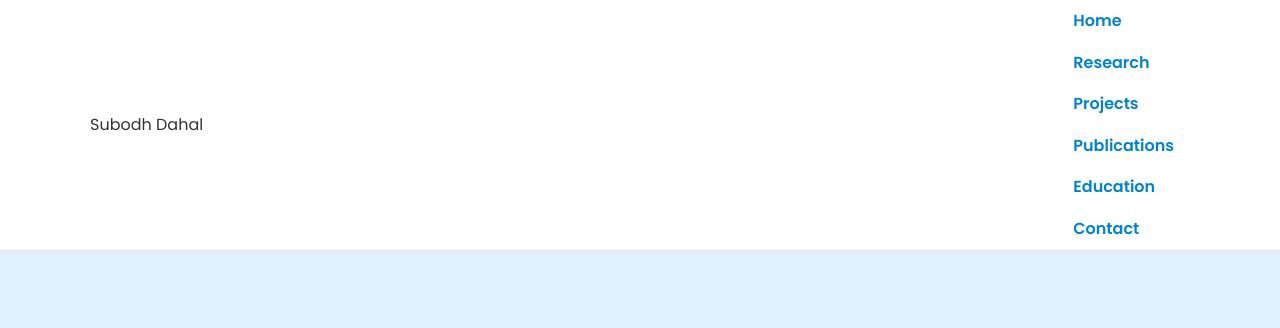
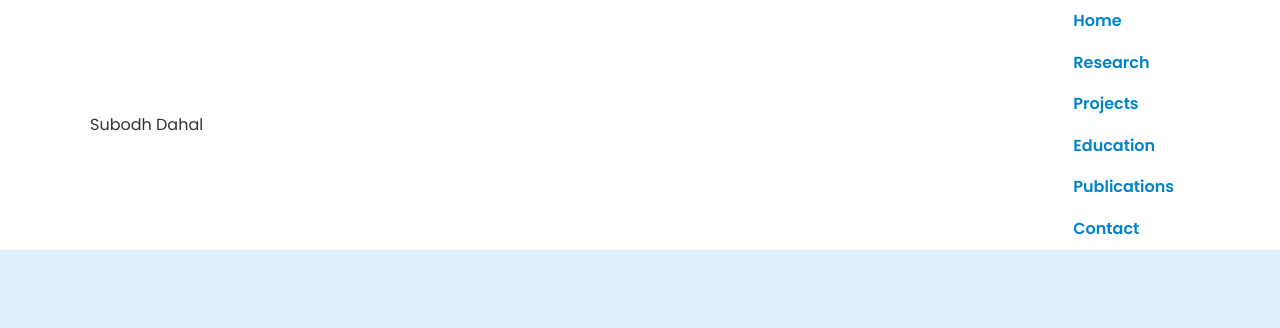
Before and after one commit to dahalsubodh/dahalsubodh.github.io, a Jekyll site: the page built from index.md, in a window 1280 px wide. Shown: the top 328 px of the page. Built offline with Jekyll 4.4.1, drawn with Linux system fonts in a browser that asks for light colours.

Commit message:
Update nav.html

```diff
--- a/_includes/nav.html
+++ b/_includes/nav.html
@@ -1,12 +1,14 @@
+</nav>
 <nav class="nav-bar">
   <div class="container nav-container">
     <div class="logo">Subodh Dahal</div>
     <div class="nav-links">
-    <a href="/" class="nav-link">Home</a>
-    <a href="/research.html" class="nav-link">Research</a>
-    <a href="/projects.html" class="nav-link">Projects</a>
-    <a href="/publications.html" class="nav-link">Publications</a>
-    <a href="/education.html" class="nav-link">Education</a>
-    <a href="/contact.html" class="nav-link">Contact</a>
+      <a class="nav-link" href="/">Home</a>
+      <a class="nav-link" href="/research">Research</a>
+      <a class="nav-link" href="/about">Projects</a>
+      <a class="nav-link" href="/about">Education</a>
+      <a class="nav-link" href="/about">Publications</a>
+      <a class="nav-link" href="/about">Contact</a>
+    </div>
   </div>
 </nav>
```
